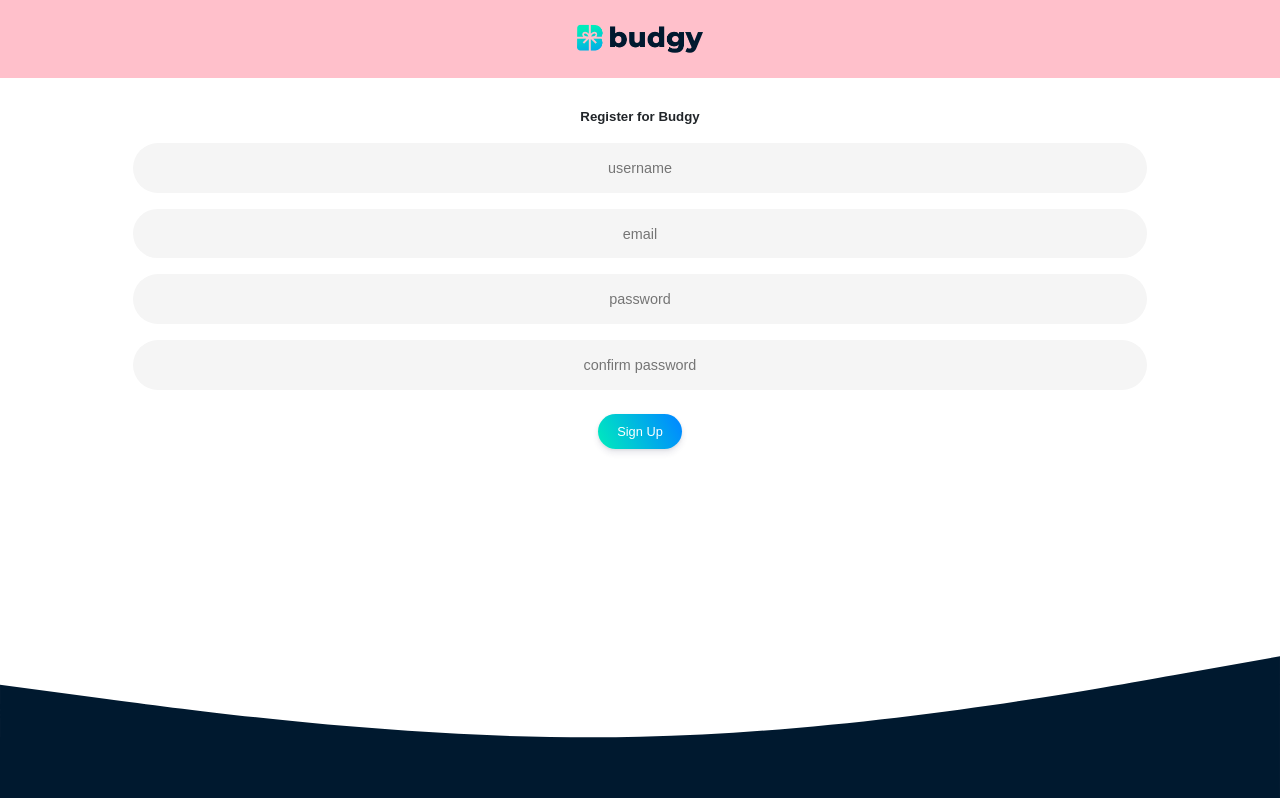
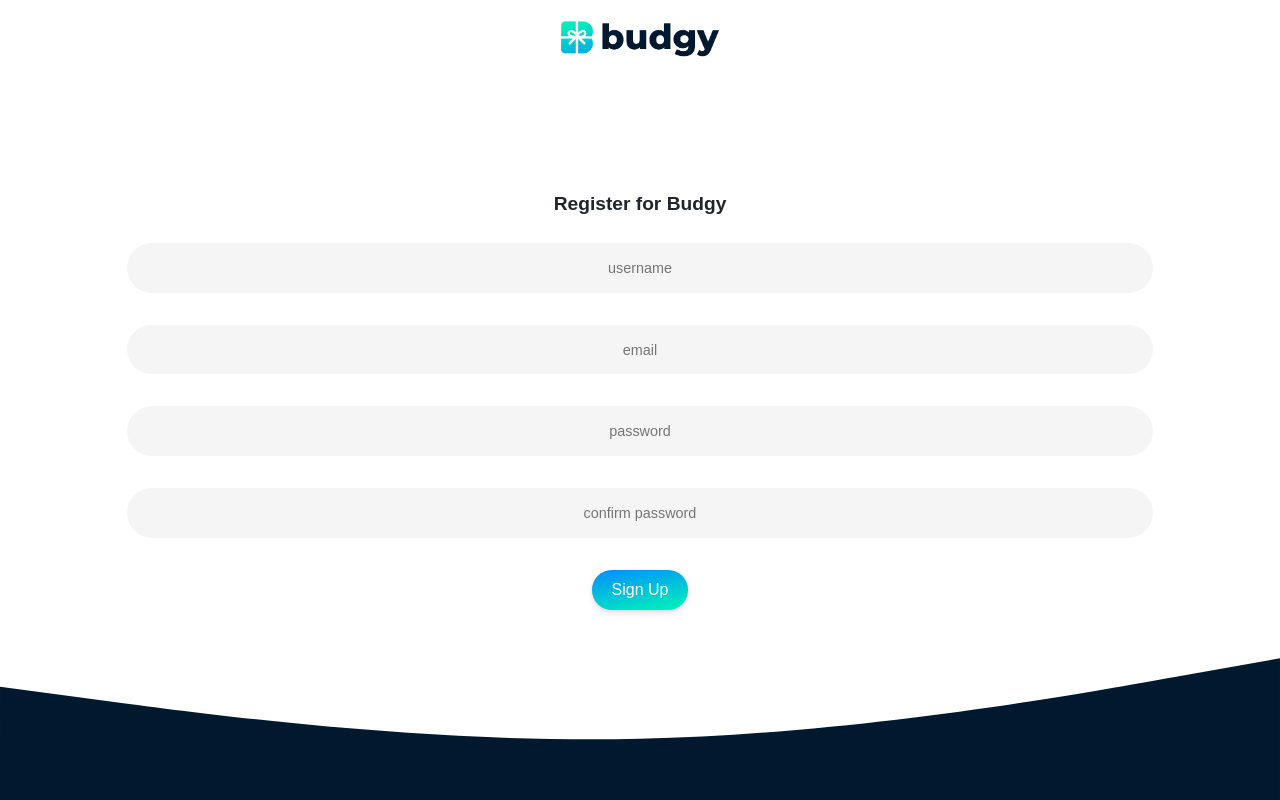
Before and after one commit to michaeltroya/budgy-frontend, a React (Create React App) app: page /register in a window 1280 px wide. Built offline with nearby package versions, Linux system fonts and the light colour scheme; a web font is replaced by a local one.

Commit message:
finish responsive styling for static pages

```diff
--- a/src/components/layout/Navbar/_navbar.scss
+++ b/src/components/layout/Navbar/_navbar.scss
@@ -5,6 +5,8 @@
   position: relative;
   top: 0;
   z-index: 10;
+  height: 78px;
+  max-height: 78px;
   min-height: 78px;
   display: flex;
   justify-content: center;
@@ -33,4 +35,8 @@
   font-size: 0.8rem;
   margin-right: 1rem;
   color: $white-color;
+  transition: 0.5s;
+  &:hover {
+    color: $dark-color;
+  }
 }
--- a/src/pages/Home/Home.js
+++ b/src/pages/Home/Home.js
@@ -7,7 +7,7 @@ const Home = () => {
   return (
     <Fragment>
       <Navbar page="home" />
-      <div className="fullpage home-page">
+      <div className="home-page">
         <Container>
           <Row className="homepage-about">
             <Col xs={12}>
@@ -20,12 +20,12 @@ const Home = () => {
                   Get Started
                 </Link>
               </div>
-            </Col>
-            <Col xs={12}>
               <p className="homepage-login-button">
                 <span className="question">
                   Already have an account? <br />
-                  <Link to="/login">Login</Link>
+                  <Link to="/login" className="home-login">
+                    Login
+                  </Link>
                 </span>
               </p>
             </Col>
--- a/src/pages/Home/_homepage.scss
+++ b/src/pages/Home/_homepage.scss
@@ -24,6 +24,7 @@
 }
 
 .homepage-getstarted-button {
+  margin: 0 auto;
   width: 100%;
   display: flex;
   justify-content: center;
@@ -34,11 +35,20 @@
   margin-top: 1rem;
   text-align: center;
   color: $white-color;
+  display: flex;
+  justify-content: center;
+  align-items: center;
+  flex-direction: column;
 
   .question {
-    font-size: 0.9rem;
-    a {
+    font-size: 1rem;
+
+    .home-login {
+      transition: 0.5s;
       color: $dark-color;
+      &:hover {
+        color: $white-color;
+      }
     }
   }
 }
--- a/src/pages/Login/Login.js
+++ b/src/pages/Login/Login.js
@@ -57,10 +57,10 @@ const Login = () => {
               Log in
             </button>
           </form>
+          <svg xmlns="http://www.w3.org/2000/svg" viewBox="0 0 1440 320">
+            <path d="M0,192L120,208C240,224,480,256,720,250.7C960,245,1200,203,1320,181.3L1440,160L1440,320L1320,320C1200,320,960,320,720,320C480,320,240,320,120,320L0,320Z"></path>
+          </svg>
         </div>
-        <svg xmlns="http://www.w3.org/2000/svg" viewBox="0 0 1440 320">
-          <path d="M0,192L120,208C240,224,480,256,720,250.7C960,245,1200,203,1320,181.3L1440,160L1440,320L1320,320C1200,320,960,320,720,320C480,320,240,320,120,320L0,320Z"></path>
-        </svg>
       </div>
     </Fragment>
   );
--- a/src/pages/Register/Register.js
+++ b/src/pages/Register/Register.js
@@ -79,11 +79,10 @@ const Register = () => {
               sign up
             </button>
           </form>
+          <svg xmlns="http://www.w3.org/2000/svg" viewBox="0 0 1440 320">
+            <path d="M0,192L120,208C240,224,480,256,720,250.7C960,245,1200,203,1320,181.3L1440,160L1440,320L1320,320C1200,320,960,320,720,320C480,320,240,320,120,320L0,320Z"></path>
+          </svg>
         </div>
-
-        <svg xmlns="http://www.w3.org/2000/svg" viewBox="0 0 1440 320">
-          <path d="M0,192L120,208C240,224,480,256,720,250.7C960,245,1200,203,1320,181.3L1440,160L1440,320L1320,320C1200,320,960,320,720,320C480,320,240,320,120,320L0,320Z"></path>
-        </svg>
       </div>
     </Fragment>
   );
--- a/src/styles/_elements.scss
+++ b/src/styles/_elements.scss
@@ -35,29 +35,36 @@ a {
   padding: 0.5rem 1.2rem;
   text-align: center;
   text-transform: uppercase;
-  transition: 0.5s;
   background-size: 200% auto;
   box-shadow: 0 4px 6px rgba(50, 50, 93, 0.11), 0 1px 3px rgba(0, 0, 0, 0.08);
   border-radius: 70px;
   font-size: 0.8rem;
   text-transform: capitalize;
   border: none;
+  transition: all 0.4s ease;
   &:hover {
-    background-position: right center;
+    background-position: 100% 0;
+    moz-transition: all 0.4s ease;
+    -o-transition: all 0.4s ease;
+    -webkit-transition: all 0.4s ease;
+    transition: all 0.4s ease;
   }
   &:focus {
     outline: none;
+    color: white;
   }
 }
 
 .btn-gradient {
   color: $white-color;
-  background: linear-gradient(243deg, #008cff 8%, #00ecbc 100%);
+  background-image: linear-gradient(-190deg, #008cff 0%, #00ecbc 70%);
+  box-shadow: 0 4px 6px rgba(50, 50, 93, 0.11), 0 1px 3px rgba(0, 0, 0, 0.08);
 }
 
 .btn-white {
   color: $dark-color;
   background-color: $white-color;
+  transition: 0.5s;
   &:hover {
     color: $main-color;
   }
--- a/src/styles/_formpages.scss
+++ b/src/styles/_formpages.scss
@@ -1,9 +1,11 @@
 .forms-page {
   background: $white-color;
   min-height: 100%;
-  margin-top: -79px;
+  height: 100%;
+  margin-top: -78px;
   z-index: 1;
   position: relative;
+}
 
 svg {
   position: absolute;
@@ -11,11 +13,7 @@
   fill: #00192f;
   margin: 0;
   padding: 0;
-  }
-
-  h4 {
-    text-align: center;
-  }
+  z-index: 1;
 }
 
 .bubble {
@@ -26,14 +24,20 @@
   background-color: $white-color;
 }
 
+.form-errors {
+  padding: 0.5rem 0 1rem 0;
+}
+
 //REGISTER AND LOGIN PAGE COMMON STYLES
 
 .form-container {
+  height: 100%;
   min-height: 560px;
   display: flex;
   align-items: center;
   justify-content: center;
   flex-direction: column;
+  position: relative;
 }
 
 .form {
@@ -44,6 +48,8 @@
   justify-content: center;
   flex-wrap: wrap;
   align-items: center;
+  z-index: 100;
+  flex-wrap: wrap;
 
   input {
     width: 100%;
--- a/src/styles/_responsive.scss
+++ b/src/styles/_responsive.scss
@@ -1,25 +1,88 @@
 @include media-breakpoint-up(sm) {
-  .navbar {
-    background-color: red;
+  //BTN
+  .btn {
+    font-size: 1rem;
+  }
+
+  //NAVBAR
+  .navbar-logo {
+    height: 2.3rem;
+  }
+
+  .navbar-login-button {
+    font-size: 1rem;
+  }
+
+  //HOMEPAGE
+  .homepage-about {
+    h1 {
+      font-size: 3.5rem;
+      line-height: 3.5rem;
+    }
+    p {
+      font-size: 1.5rem;
+    }
+  }
+
+  .homepage-getstarted-button {
+    width: 50%;
+  }
+
+  .question {
+    font-size: 1.2rem;
   }
 }
 @include media-breakpoint-up(md) {
-  .navbar {
-    background-color: green;
-  }
 }
 @include media-breakpoint-up(lg) {
-  .navbar {
-    background-color: blue;
+  //HOMEPAGE
+  .homepage-about {
+    h1 {
+      font-size: 3.8rem;
+      line-height: 3.8rem;
+    }
+    p {
+      font-size: 1.7rem;
+    }
+  }
+
+  //FORMS
+  .form-container {
+    h5 {
+      font-size: 1.2rem;
+      margin-top: -5rem 0 3rem 0;
+    }
+    .form-errors {
+      font-size: 1rem;
+    }
+  }
+
+  .form {
+    padding: 0 6rem;
+    input {
+      margin: 1rem 0;
+    }
   }
 }
 
 @include media-breakpoint-up(xl) {
-  .navbar {
-    background-color: pink;
+  //NAVBAR
+  .navbar-logo {
+    height: 2.5rem;
   }
 
-  .forms-page {
-    margin-top: -80px;
+  //HOMEPAGE
+  .homepage-about {
+    h1 {
+      font-size: 4rem;
+      line-height: 4rem;
+    }
+    p {
+      font-size: 1.8rem;
+    }
+  }
+
+  .homepage-getstarted-button {
+    width: 40%;
   }
 }
--- a/src/styles/index.scss
+++ b/src/styles/index.scss
@@ -1,5 +1,5 @@
 //COLORS
-$main-color: #0072ff;
+$main-color: #008cff;
 $gradient-color: linear-gradient(-221deg, #008cff 0%, #00ecbc 100%);
 $white-color: #fff;
 $dark-color: #00192f;
```
Lines whose indentation alone changed are shown as unchanged.
